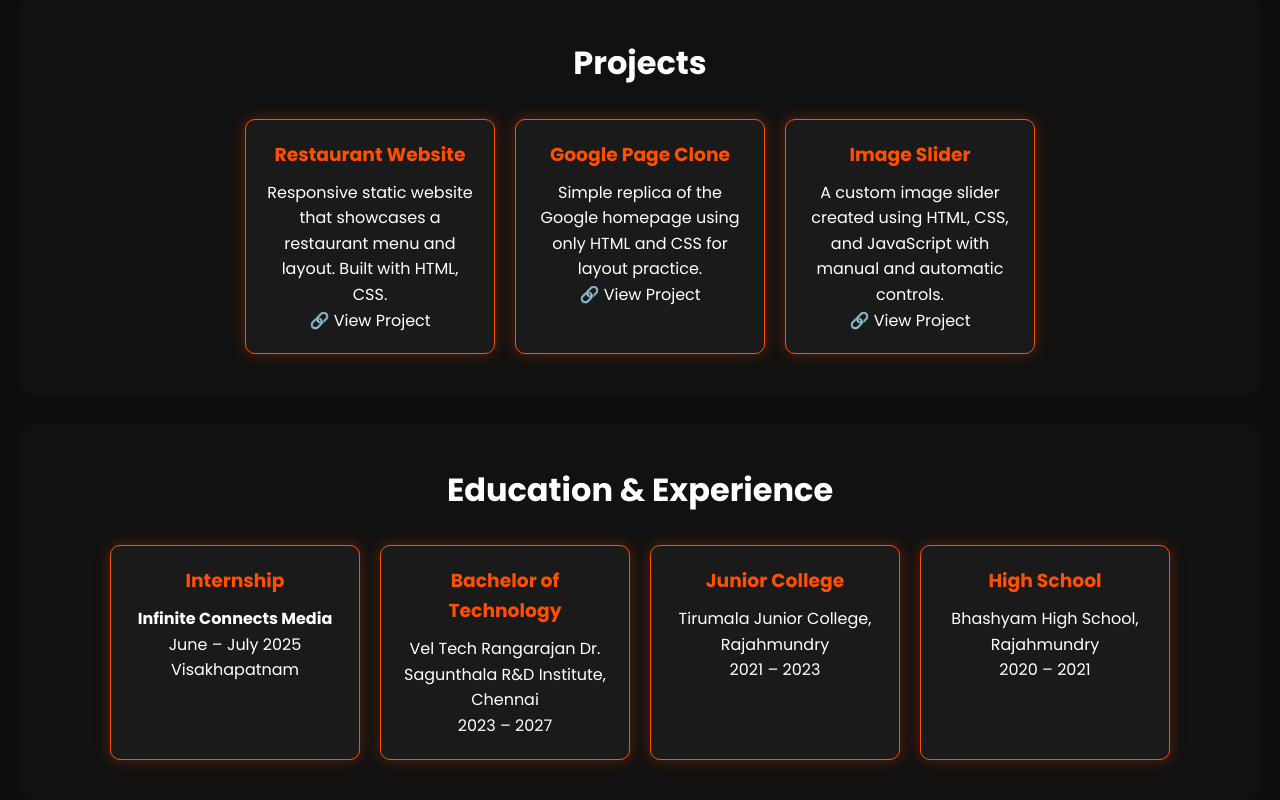
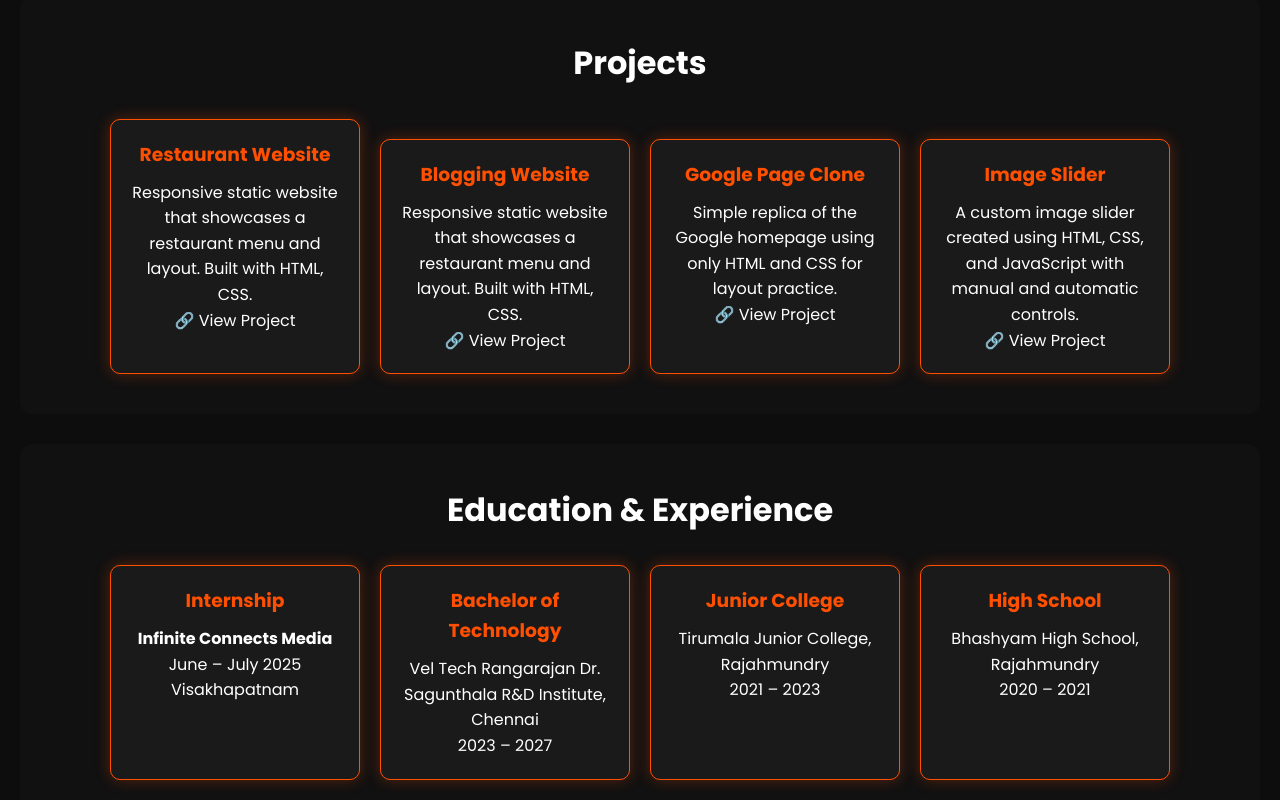
Before and after one commit to DHANUSH00045/portfolio-, a plain HTML site: page index.html in a window 1280 px wide. Shown: the part 1340-2140 px from the top of the page. Drawn offline with Linux system fonts and the light colour scheme.

Commit message:
first commit

```diff
--- a/index.html
+++ b/index.html
@@ -71,6 +71,12 @@
       <h3>Restaurant Website</h3>
       <p>Responsive static website that showcases a restaurant menu and layout. Built with HTML, CSS.</p>
       <p>🔗 <a href="https://dhanush00045.github.io/RESTAURANT-WEBSITE-1/" target="_blank">View Project</a></p>
+    </div><div class="service-boxes">
+    <div class="service-card">
+      <h3>Blogging Website
+    </h3>
+      <p>Responsive static website that showcases a restaurant menu and layout. Built with HTML, CSS.</p>
+      <p>🔗 <a href="https://phpclud8901.infinityfreeapp.com " target="_blank">View Project</a></p>
     </div>
     <div class="service-card">
       <h3>Google Page Clone</h3>
@@ -130,7 +136,7 @@
       <div class="contact-item">📧 <a href="mailto:dhanushkota8@gmail.com">dhanushkota8@gmail.com</a></div>
       <div class="contact-item">📞 8919526789</div>
       <div class="contact-item">🔗 <a href="https://github.com/dhanush00045" target="_blank">GitHub Profile</a></div>
-      <div class="contact-item">linkedin</div>
+
     </div>
   </section>
 
```
